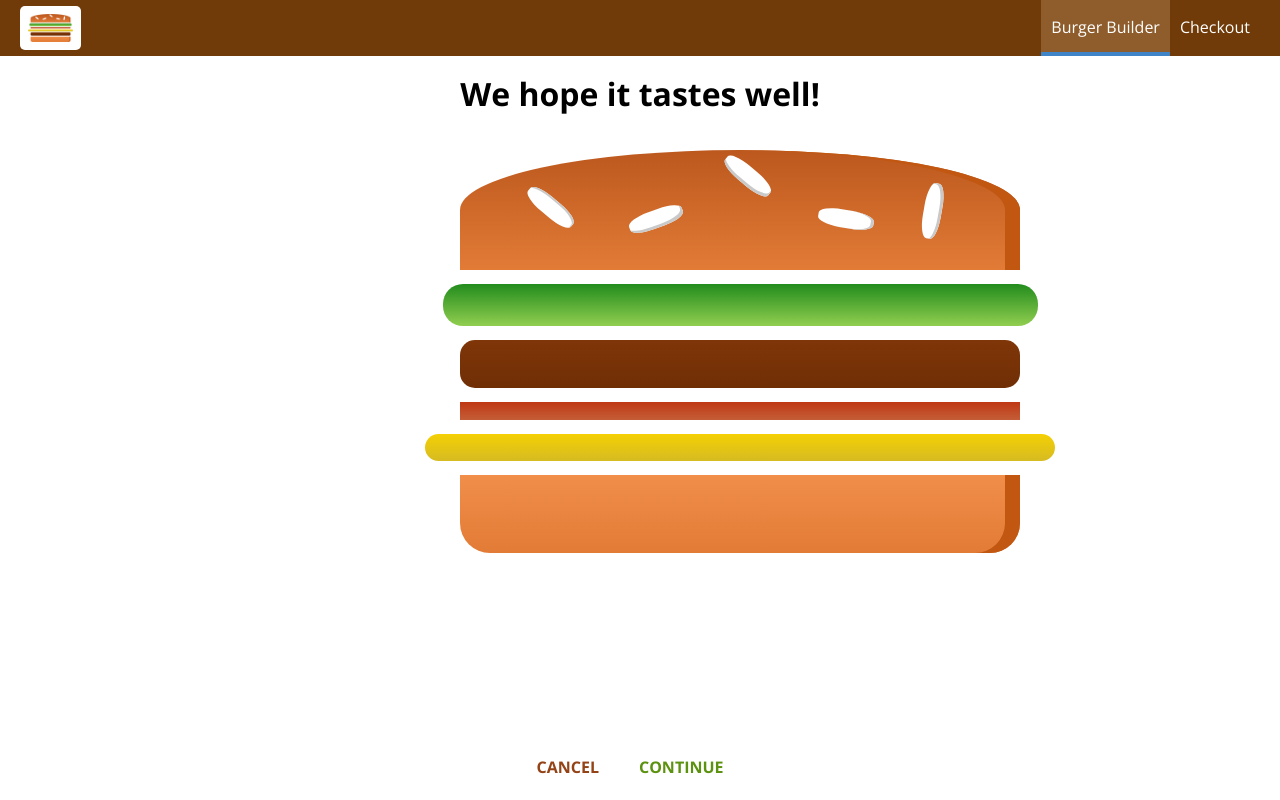
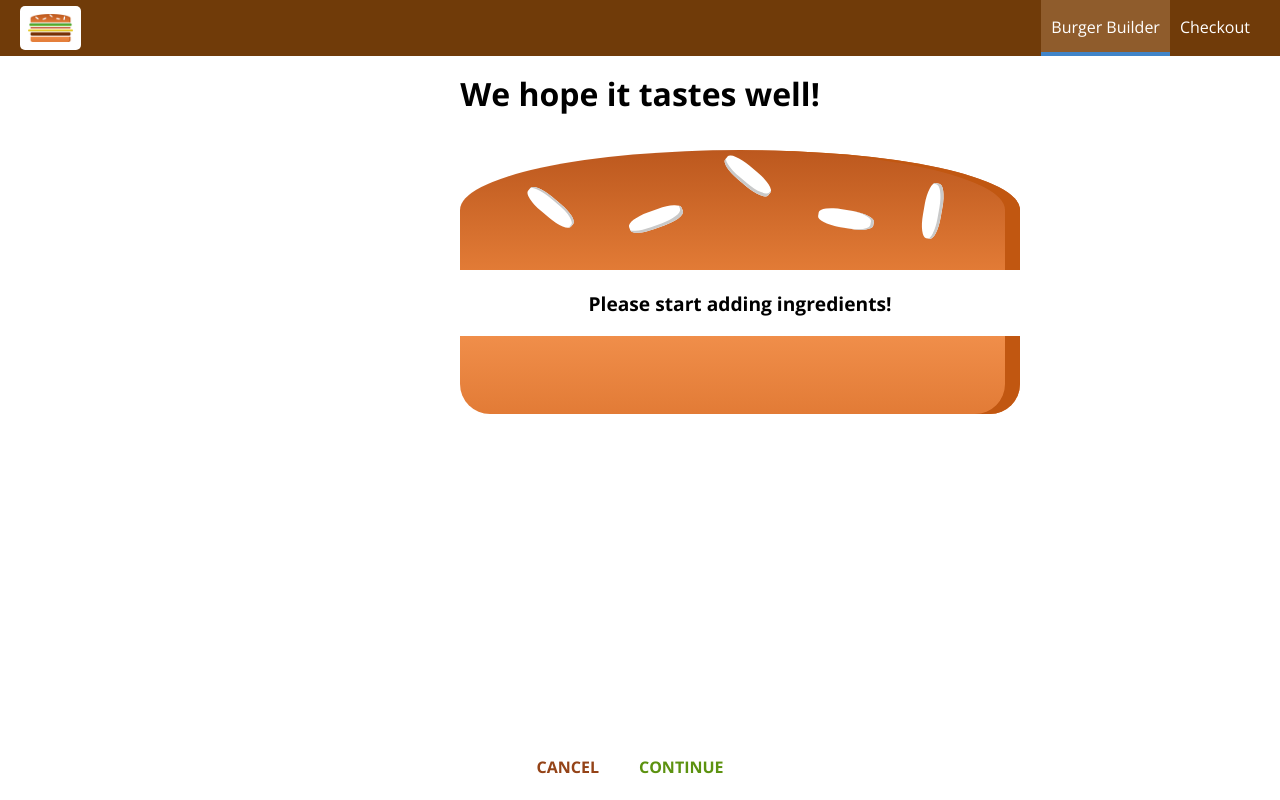
Before and after one commit to royriver23/burger-builder-udemy, a React app: page /checkout in a window 1280 px wide. Built offline with nearby package versions, Linux system fonts and the light colour scheme.

Commit message:
Passing ingredients as query params

```diff
--- a/src/components/Burger/Burger.js
+++ b/src/components/Burger/Burger.js
@@ -5,6 +5,7 @@
 
 const burger = (props) => {
   let transformedIngredients = Object.keys(props.ingredients)
+
     .map(igKey => {
       return [...Array(props.ingredients[igKey])].map((_, i) => {
         return <BurgerIngredient key={igKey + i} type={igKey} />
--- a/src/components/Order/CheckoutSummary/CheckoutSummary.js
+++ b/src/components/Order/CheckoutSummary/CheckoutSummary.js
@@ -13,10 +13,10 @@
       </div>
       <Button
         btnType="Danger"
-        clicked>CANCEL</Button>
+        clicked={props.checkoutCancelled}>CANCEL</Button>
       <Button
         btnType="Success"
-        clicked>CONTINUE</Button>
+        clicked={props.checkoutContinued}>CONTINUE</Button>
     </div>
   );
 }
--- a/src/containers/BurgerBuilder/BurgerBuilder.js
+++ b/src/containers/BurgerBuilder/BurgerBuilder.js
@@ -115,7 +115,15 @@
     //   .catch(error => {
     //     this.setState({loading: false, purchasing: false});
     //   });
-    this.props.history.push('/checkout');
+    const queryParams = [];
+    for (let i in this.state.ingredients) {
+      queryParams.push(encodeURIComponent(i) + '=' + encodeURIComponent(this.state.ingredients[i]));
+    }
+    const queryString = queryParams.join('&');
+    this.props.history.push({
+      pathname: '/checkout',
+      search: '?' + queryString
+    });
   }
 
   render() {
--- a/src/containers/Checkout/Checkout.js
+++ b/src/containers/Checkout/Checkout.js
@@ -11,10 +11,31 @@
       cheese: 1
     }
   }
+
+  componentDidMount() {
+    const query = new URLSearchParams(this.props.location.search);
+    const ingredients = {};
+    for (let param of query.entries()) {
+      ingredients[param[0]] = +param[1];
+    }
+    this.setState({ingredients: ingredients});
+  }
+
+  checkoutCancelledHandler = () => {
+    this.props.history.goBack();
+  }
+
+  checkoutContinuedHandler = () => {
+    this.props.history.replace('/checkout/contact-data');
+  }
+
   render () {
     return (
       <div>
-        <CheckoutSummary ingredients={this.state.ingredients} />
+        <CheckoutSummary
+          ingredients={this.state.ingredients}
+          checkoutCancelled={this.checkoutCancelledHandler}
+          checkoutContinued={this.checkoutContinuedHandler} />
       </div>
     );
   }
```
